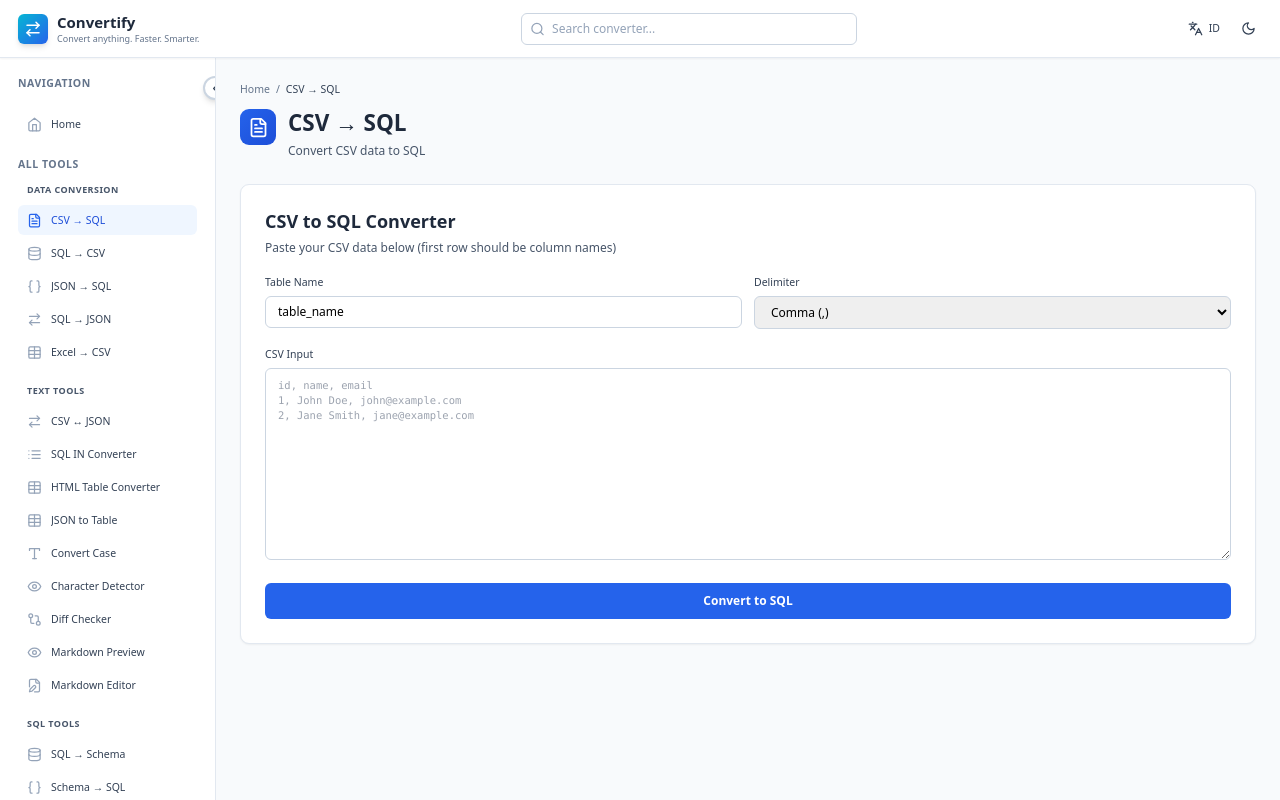
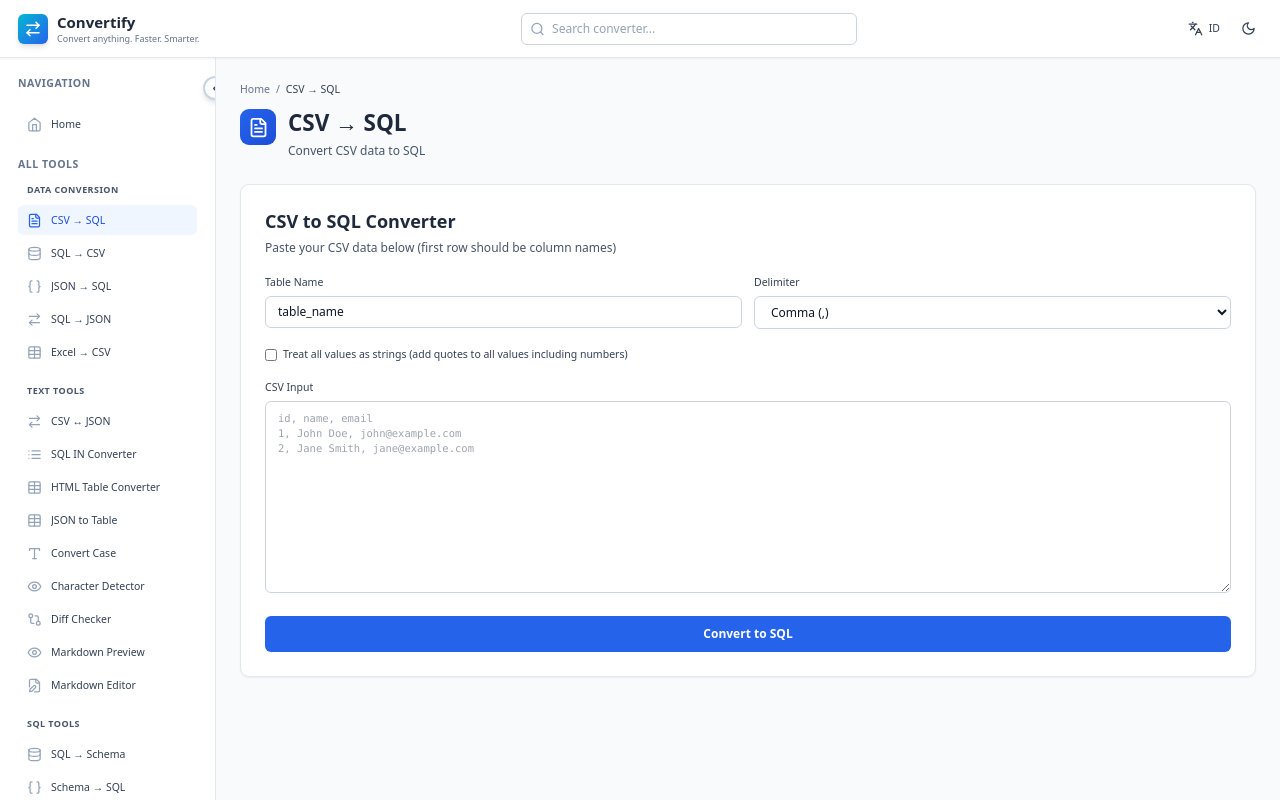
Before and after one commit to AhmadSayadi/convertify, a React (Vite) app: page / in a window 1280 px wide. Both pictures are taken after a click on the button "CSV → SQL". Shown: the top 800 px of the page. Built offline with nearby package versions, Linux system fonts and the light colour scheme.

Commit message:
feat(tosql): add "treat all as strings" option to SQL converters

```diff
--- a/src/components/CsvToSql.tsx
+++ b/src/components/CsvToSql.tsx
@@ -8,6 +8,7 @@ export default function CsvToSql() {
   const [copied, setCopied] = useState(false);
   const [delimiter, setDelimiter] = useState<',' | '|'>(',');
   const [rowCount, setRowCount] = useState(0);
+  const [allAsString, setAllAsString] = useState(false);
 
   const convertCsvToSql = () => {
     if (!input.trim()) {
@@ -31,6 +32,11 @@ export default function CsvToSql() {
           if (val === '' || val.toLowerCase() === 'null') {
             return 'NULL';
           }
+          // If "all as string" is enabled, always quote the value
+          if (allAsString) {
+            return `'${val.replace(/'/g, "''")}'`;
+          }
+          // Otherwise, check if it's a number
           if (!isNaN(Number(val)) && val !== '') {
             return val;
           }
@@ -76,30 +82,44 @@ export default function CsvToSql() {
 
       <div className="grid grid-cols-1 md:grid-cols-2 gap-4">
         <div>
-          <label className="block text-sm font-medium text-slate-700 mb-2">
+          <label className="block text-sm font-medium text-slate-700 dark:text-slate-300 mb-2">
             Table Name
           </label>
           <input
             type="text"
             value={tableName}
             onChange={(e) => setTableName(e.target.value)}
-            className="w-full px-4 py-2 border border-slate-300 rounded-lg focus:ring-2 focus:ring-blue-500 focus:border-transparent outline-none"
+            className="w-full px-4 py-2 border border-slate-300 dark:border-slate-600 rounded-lg bg-white dark:bg-slate-900 text-slate-900 dark:text-white focus:ring-2 focus:ring-blue-500 focus:border-transparent outline-none"
             placeholder="Enter table name"
           />
         </div>
         <div>
-          <label className="block text-sm font-medium text-slate-700 mb-2">
+          <label className="block text-sm font-medium text-slate-700 dark:text-slate-300 mb-2">
             Delimiter
           </label>
           <select
             value={delimiter}
             onChange={(e) => setDelimiter(e.target.value as ',' | '|')}
-            className="w-full px-4 py-2 border border-slate-300 rounded-lg focus:ring-2 focus:ring-blue-500 focus:border-transparent outline-none"
+            className="w-full px-4 py-2 border border-slate-300 dark:border-slate-600 rounded-lg bg-white dark:bg-slate-900 text-slate-900 dark:text-white focus:ring-2 focus:ring-blue-500 focus:border-transparent outline-none"
           >
             <option value=",">Comma (,)</option>
             <option value="|">Pipe (|)</option>
           </select>
         </div>
+      </div>
+
+      {/* Treat all as string option */}
+      <div className="flex items-center gap-2">
+        <input
+          type="checkbox"
+          id="allAsString"
+          checked={allAsString}
+          onChange={(e) => setAllAsString(e.target.checked)}
+          className="w-4 h-4 text-blue-600 rounded focus:ring-2 focus:ring-blue-500"
+        />
+        <label htmlFor="allAsString" className="text-sm text-slate-700 dark:text-slate-300">
+          Treat all values as strings (add quotes to all values including numbers)
+        </label>
       </div>
 
       <div>
--- a/src/components/ExcelToCsv.tsx
+++ b/src/components/ExcelToCsv.tsx
@@ -14,6 +14,7 @@ export default function ExcelToCsv() {
   const [jsonOutput, setJsonOutput] = useState("");
   const [tableName, setTableName] = useState("my_table");
   const [delimiter, setDelimiter] = useState<',' | '|'>(',');
+  const [allAsString, setAllAsString] = useState(false);
 
   const handleFileUpload = async (e: React.ChangeEvent<HTMLInputElement>) => {
     const file = e.target.files?.[0];
@@ -105,6 +106,11 @@ export default function ExcelToCsv() {
       const values = line.split(delimiter).map(v => {
         const trimmed = v.trim();
         if (!trimmed || trimmed === '') return 'NULL';
+        // If "all as string" is enabled, always quote the value
+        if (allAsString) {
+          return `'${trimmed.replace(/'/g, "''")}'`;
+        }
+        // Otherwise, check if it's a number
         if (!isNaN(Number(trimmed))) return trimmed;
         return `'${trimmed.replace(/'/g, "''")}'`;
       });
@@ -282,17 +288,33 @@ export default function ExcelToCsv() {
 
           {/* Delimiter Selection */}
           <div>
-            <label className="block text-sm font-medium text-slate-700 mb-2">
+            <label className="block text-sm font-medium text-slate-700 dark:text-slate-300 mb-2">
               {language === 'en' ? 'CSV Delimiter' : 'Delimiter CSV'}
             </label>
             <select
               value={delimiter}
               onChange={(e) => setDelimiter(e.target.value as ',' | '|')}
-              className="w-full px-4 py-2 border border-slate-300 rounded-lg focus:ring-2 focus:ring-blue-500 focus:border-transparent outline-none"
+              className="w-full px-4 py-2 border border-slate-300 dark:border-slate-600 rounded-lg bg-white dark:bg-slate-900 text-slate-900 dark:text-white focus:ring-2 focus:ring-blue-500 focus:border-transparent outline-none"
             >
               <option value=",">Comma (,)</option>
               <option value="|">Pipe (|)</option>
             </select>
+          </div>
+
+          {/* Treat all as string option */}
+          <div className="flex items-center gap-2">
+            <input
+              type="checkbox"
+              id="allAsString"
+              checked={allAsString}
+              onChange={(e) => setAllAsString(e.target.checked)}
+              className="w-4 h-4 text-blue-600 rounded focus:ring-2 focus:ring-blue-500"
+            />
+            <label htmlFor="allAsString" className="text-sm text-slate-700 dark:text-slate-300">
+              {language === 'en'
+                ? 'Treat all values as strings (add quotes to all values including numbers)'
+                : 'Perlakukan semua nilai sebagai string (tambahkan tanda kutip ke semua nilai termasuk angka)'}
+            </label>
           </div>
 
           {/* Conversion Options */}
--- a/src/components/JsonToSql.tsx
+++ b/src/components/JsonToSql.tsx
@@ -7,6 +7,7 @@ export default function JsonToSql() {
   const [output, setOutput] = useState('');
   const [copied, setCopied] = useState(false);
   const [rowCount, setRowCount] = useState(0);
+  const [allAsString, setAllAsString] = useState(false);
 
   const convertJsonToSql = () => {
     if (!input.trim()) {
@@ -31,6 +32,14 @@ export default function JsonToSql() {
           if (val === null || val === undefined) {
             return 'NULL';
           }
+          // If "all as string" is enabled, always quote the value
+          if (allAsString) {
+            if (typeof val === 'object') {
+              return `'${JSON.stringify(val).replace(/'/g, "''")}'`;
+            }
+            return `'${String(val).replace(/'/g, "''")}'`;
+          }
+          // Otherwise, check type
           if (typeof val === 'number' || typeof val === 'boolean') {
             return String(val);
           }
@@ -78,16 +87,30 @@ export default function JsonToSql() {
       </div>
 
       <div>
-        <label className="block text-sm font-medium text-slate-700 mb-2">
+        <label className="block text-sm font-medium text-slate-700 dark:text-slate-300 mb-2">
           Table Name
         </label>
         <input
           type="text"
           value={tableName}
           onChange={(e) => setTableName(e.target.value)}
-          className="w-full px-4 py-2 border border-slate-300 rounded-lg focus:ring-2 focus:ring-blue-500 focus:border-transparent outline-none"
+          className="w-full px-4 py-2 border border-slate-300 dark:border-slate-600 rounded-lg bg-white dark:bg-slate-900 text-slate-900 dark:text-white focus:ring-2 focus:ring-blue-500 focus:border-transparent outline-none"
           placeholder="Enter table name"
         />
+      </div>
+
+      {/* Treat all as string option */}
+      <div className="flex items-center gap-2">
+        <input
+          type="checkbox"
+          id="allAsString"
+          checked={allAsString}
+          onChange={(e) => setAllAsString(e.target.checked)}
+          className="w-4 h-4 text-blue-600 rounded focus:ring-2 focus:ring-blue-500"
+        />
+        <label htmlFor="allAsString" className="text-sm text-slate-700 dark:text-slate-300">
+          Treat all values as strings (add quotes to all values including numbers)
+        </label>
       </div>
 
       <div>
```
